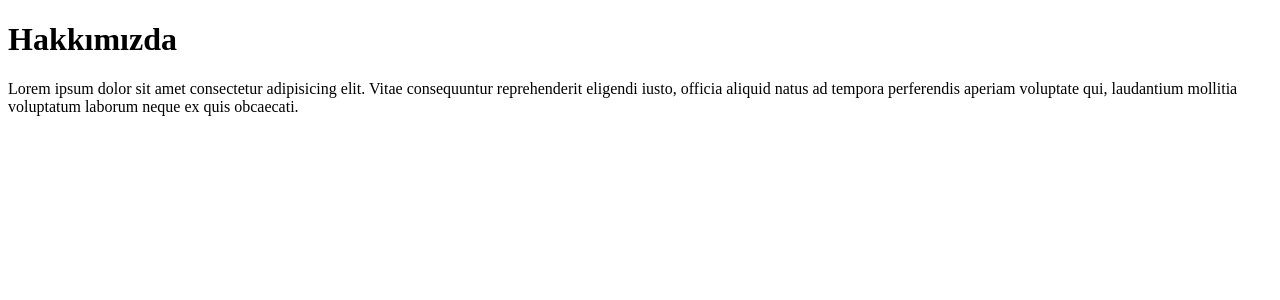
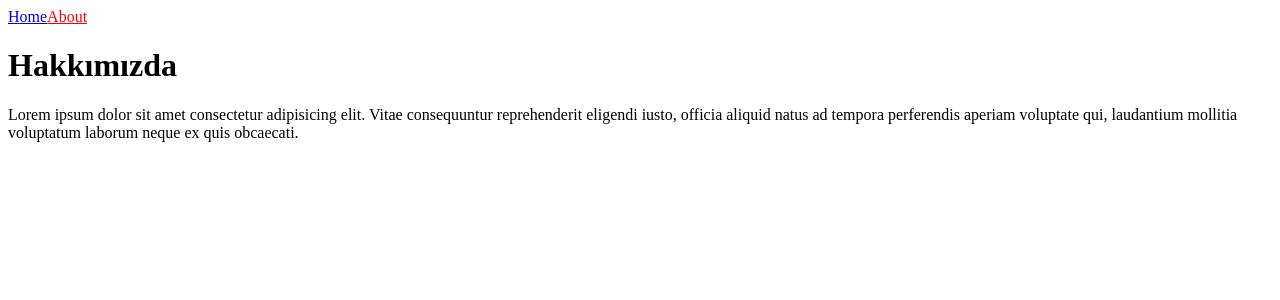
Before and after one commit to Emrehanoglu/ReactV2, a React (Create React App) app in the folder react-router/: page /about in a window 1280 px wide. Shown: the top 300 px of the page. Built offline with nearby package versions, Linux system fonts and the light colour scheme.

Commit message:
React Router #3

```diff
--- a/react-router/src/index.css
+++ b/react-router/src/index.css
@@ -0,0 +1,3 @@
+.active {
+    color: red;
+}
--- a/react-router/src/pages/About.js
+++ b/react-router/src/pages/About.js
@@ -1,6 +1,11 @@
+import { NavLink } from "react-router-dom"
 export const About = () => {
     return (
         <div className="about">
+            <nav>
+                <NavLink to="/">Home</NavLink>
+                <NavLink to="/about">About</NavLink>
+            </nav>
             <h1>Hakkımızda</h1>
             <p>Lorem ipsum dolor sit amet consectetur adipisicing elit. Vitae consequuntur reprehenderit eligendi iusto, officia aliquid natus ad tempora perferendis aperiam voluptate qui, laudantium mollitia voluptatum laborum neque ex quis obcaecati.</p>
         </div>
--- a/react-router/src/pages/Home.js
+++ b/react-router/src/pages/Home.js
@@ -1,6 +1,12 @@
+import { NavLink } from "react-router-dom"
+
 export const Home = () => {
     return (
         <div className="home">
+            <nav>
+                <NavLink to="/">Home</NavLink>
+                <NavLink to="/about">About</NavLink>
+            </nav>
             <h1>Hoş geldiniz</h1>
             <p>Lorem ipsum dolor sit, amet consectetur adipisicing elit. Eveniet nesciunt voluptas accusamus fugiat expedita eius nam aperiam impedit architecto voluptatem error a officiis nisi, autem distinctio necessitatibus ipsam esse nostrum!</p>
         </div>
```
